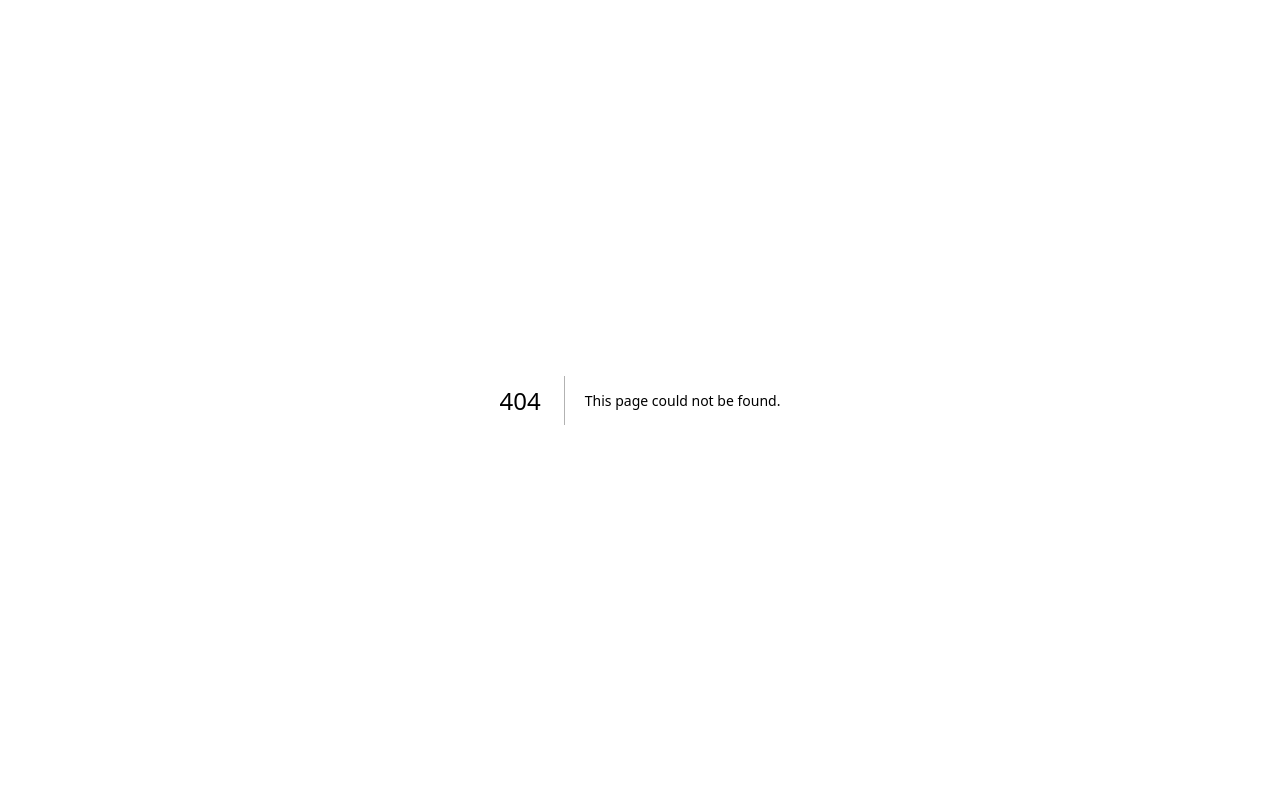
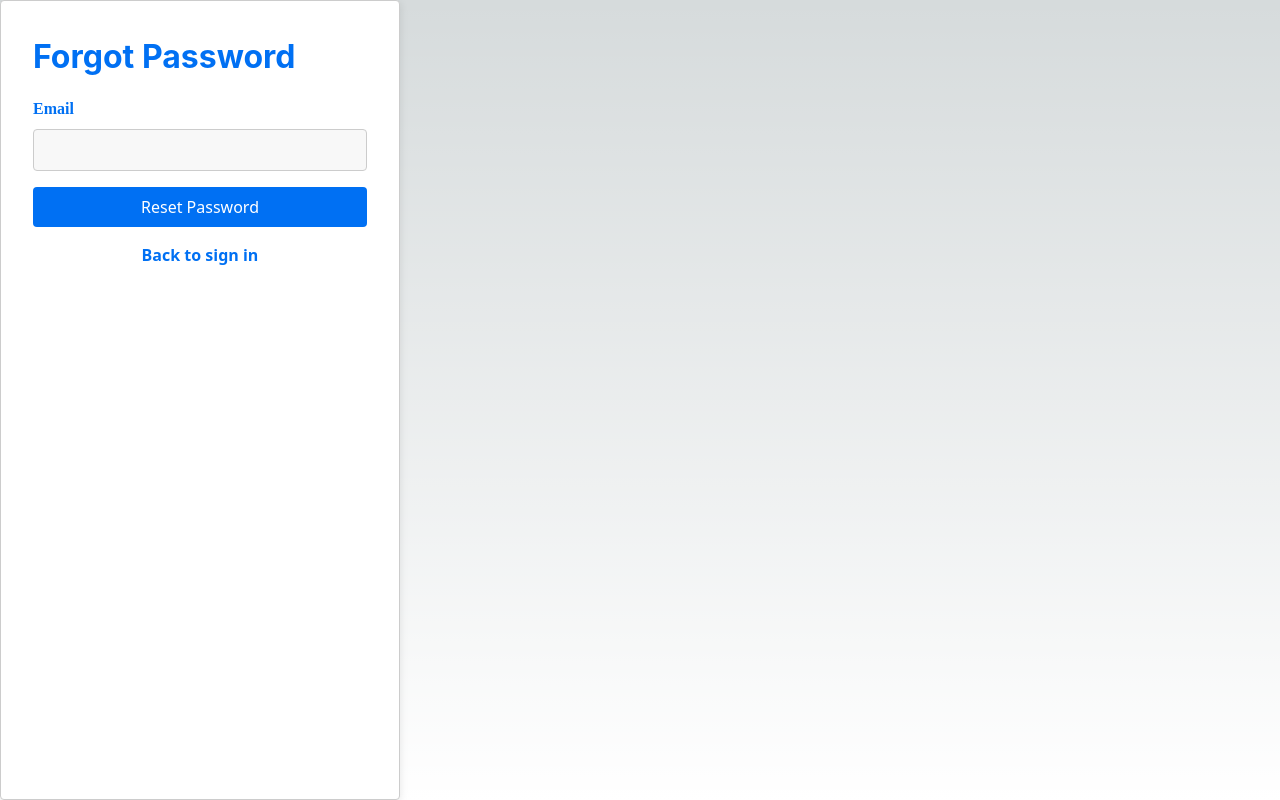
Before and after one commit to nhitran26197/famApp, a Next.js app in the folder frontend/: page /forgot in a window 1280 px wide. Before the commit this address had no page. Built offline with nearby package versions, Linux system fonts and the light colour scheme.

Commit message:
added forgot password page and css file

```diff
--- /dev/null
+++ b/frontend/pages/forgot.tsx
@@ -0,0 +1,33 @@
+import React, { useState } from "react";
+import styles from "../styles/forgot.module.css";
+import { useRouter } from "next/router";
+import Link from "next/link";
+
+const Forgot = () => {
+    const router = useRouter();
+      const [email, setEmail] = useState("");
+
+  const routeToLogin = () => {
+      router.push("/");
+  }
+
+      return(
+          <div className={styles.container}>
+              <div className={styles.form}>
+              <h1 className={styles.h1}>Forgot Password</h1>
+              <form onSubmit={routeToLogin}>
+                  <label>
+                      <span>Email</span>
+                      <input type="text" value={email} onChange={(e) => setEmail(e.target.value)} />
+                  </label>
+                  <button className={styles.button} type="submit">Reset Password</button>
+                  <a className={styles.loginLink} href="/">Back to sign in</a>
+              </form>
+
+              </div>
+          </div>
+      )
+  }
+
+
+  export default Forgot;
--- a/frontend/pages/register.tsx
+++ b/frontend/pages/register.tsx
@@ -47,7 +47,7 @@ const routeToLogin = () => {
                     <input placeholder="Your Age" type="text" value={age} onChange={(e) => setAge(e.target.value)} />
                 </label>
                 <button className={styles.button} type="submit">Register</button>
-                <a className={styles.loginLink} href="/login">Already have an account? Login here!</a>
+                <a className={styles.loginLink} href="/">Already have an account? Login here!</a>
             </form>
 
             </div>
--- /dev/null
+++ b/frontend/styles/forgot.module.css
@@ -0,0 +1,73 @@
+.forgotLink {
+    display: block;
+    margin-top: 1rem;
+    text-align: center;
+    font-size: 1rem;
+    font-weight: bold;
+    color: #0070f3;
+    text-decoration: none;
+  }
+.form {
+    max-width: 400px;
+    width: 100%;
+    padding: 2rem;
+    border: 1px solid #ccc;
+    border-radius: 0.25rem;
+    background-color: #fff;
+    box-shadow: 0 2px 8px rgba(0, 0, 0, 0.1);
+}
+.container {
+    display: flex;
+    justify-content: left;
+    align-items: left;
+    height: 100vh;
+}
+.form button[type='submit'] {
+    display: block;
+    width: 100%;
+    padding: 0.5rem;
+    margin-top: 1rem;
+    border: none;
+    border-radius: 0.25rem;
+    background-color: #0070f3;
+    color: #fff;
+    font-size: 1rem;
+    cursor: pointer;
+}
+.form button[type='submit']:hover {
+    background-color: #0962c9;
+}
+.form h1 {
+    font-size: 2rem;
+    margin-bottom: 1rem;
+    font: 700 2rem/1.5 'Inter', bush-script, sans-s;
+    color: #0070f3;
+}
+.form label {
+    display: block;
+    margin-bottom: 0.5rem;
+}
+
+.form input[type='text']{
+  width: 100%;
+  padding: 0.5rem;
+  border: 1px solid #ccc;
+  border-radius: 0.25rem;
+  background-color: #f8f8f8;
+}
+.form span {
+    display: block;
+    font-weight: bold;
+    margin-bottom: 0.5rem;
+    font-family: bush-script, sans-s;
+    color: #0070f3;
+}
+.loginLink {
+    display: block;
+    margin-top: 1rem;
+    text-align: center;
+    font-size: 1rem;
+    font-weight: bold;
+    color: #0070f3;
+    text-decoration: none;
+}
```
